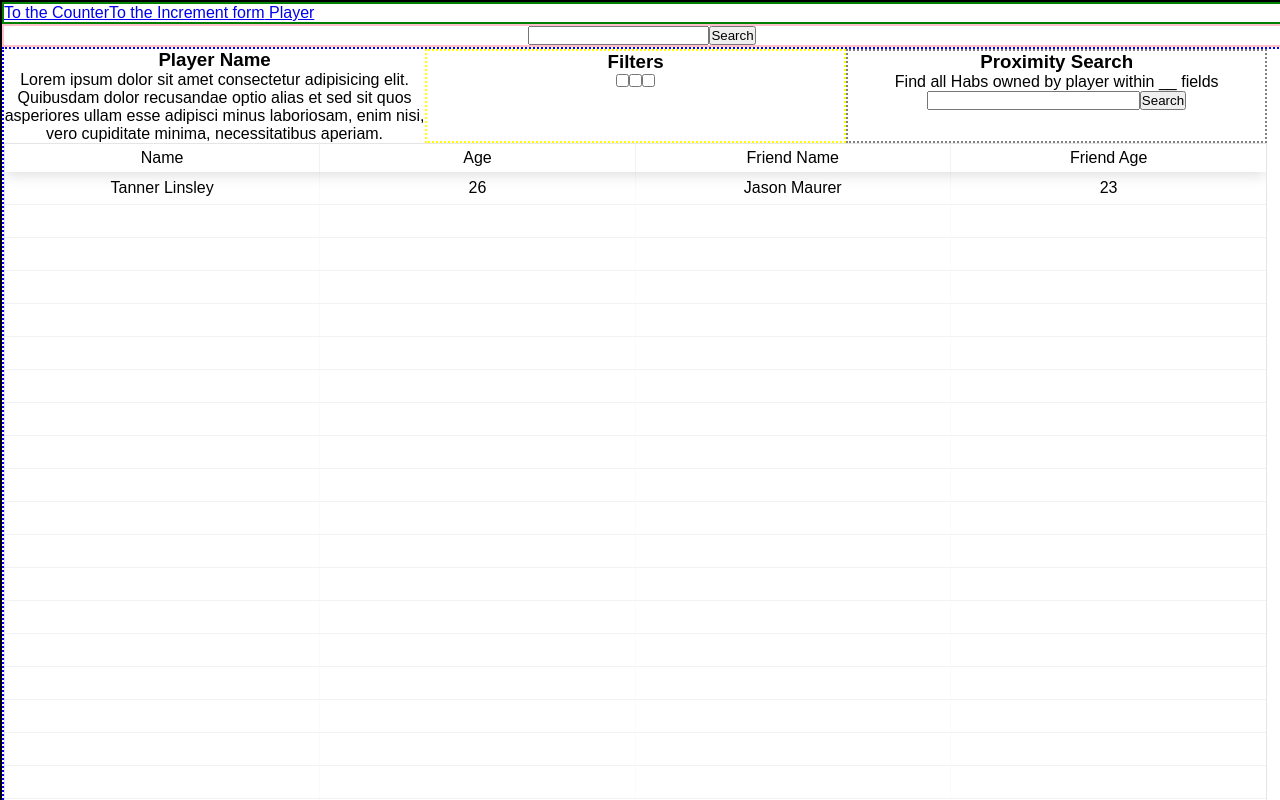
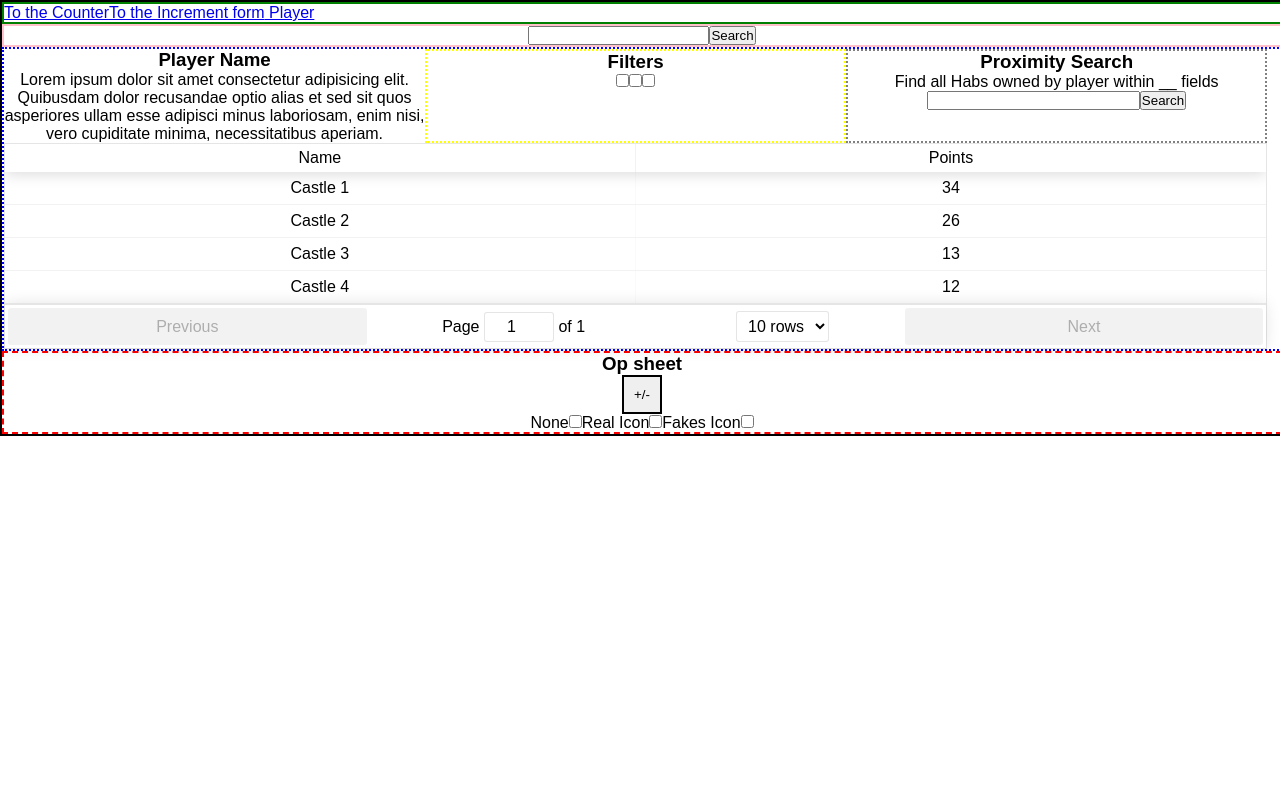
Before and after one commit to jmc617/op-sheet-builder, a React (Create React App) app: page /player in a window 1280 px wide. Shown: the top 800 px of the page. Built offline with nearby package versions, Linux system fonts and the light colour scheme; what apollo-link-state would draw is missing.

Commit message:
react-table column names and data changed

```diff
--- a/src/components/Player/Information/HabitatList.js
+++ b/src/components/Player/Information/HabitatList.js
@@ -6,28 +6,25 @@ class HabitatList extends Component  {
 
   render() {
     const data = [{
-      name: 'Tanner Linsley',
-      age: 26,
-      friend: {
-        name: 'Jason Maurer',
-        age: 23,
-      }
+      name: 'Castle 1',
+      points: 34,
+    }, {
+      name: 'Castle 2',
+      points: 26,
+    }, {
+      name: 'Castle 3',
+      points: 13,
+    }, {
+      name: 'Castle 4',
+      points: 12,
     }]
 
     const columns = [{
       Header: 'Name',
       accessor: 'name' // String-based value accessors!
     }, {
-      Header: 'Age',
-      accessor: 'age',
-      Cell: props => <span className='number'>{props.value}</span> // Custom cell components!
-    }, {
-      id: 'friendName', // Required because our accessor is not a string
-      Header: 'Friend Name',
-      accessor: d => d.friend.name // Custom value accessors!
-    }, {
-      Header: props => <span>Friend Age</span>, // Custom header components!
-      accessor: 'friend.age'
+      Header: 'Points',
+      accessor: 'points',
     }]
 
     return (
@@ -35,6 +32,10 @@ class HabitatList extends Component  {
         <ReactTable
           data={data}
           columns={columns}
+          minRows= {1}
+          filterable= {false}
+          pageSizeOptions= {[5, 10, 20]}
+          defaultPageSize= {10}
         />
       </div>
     );
```
